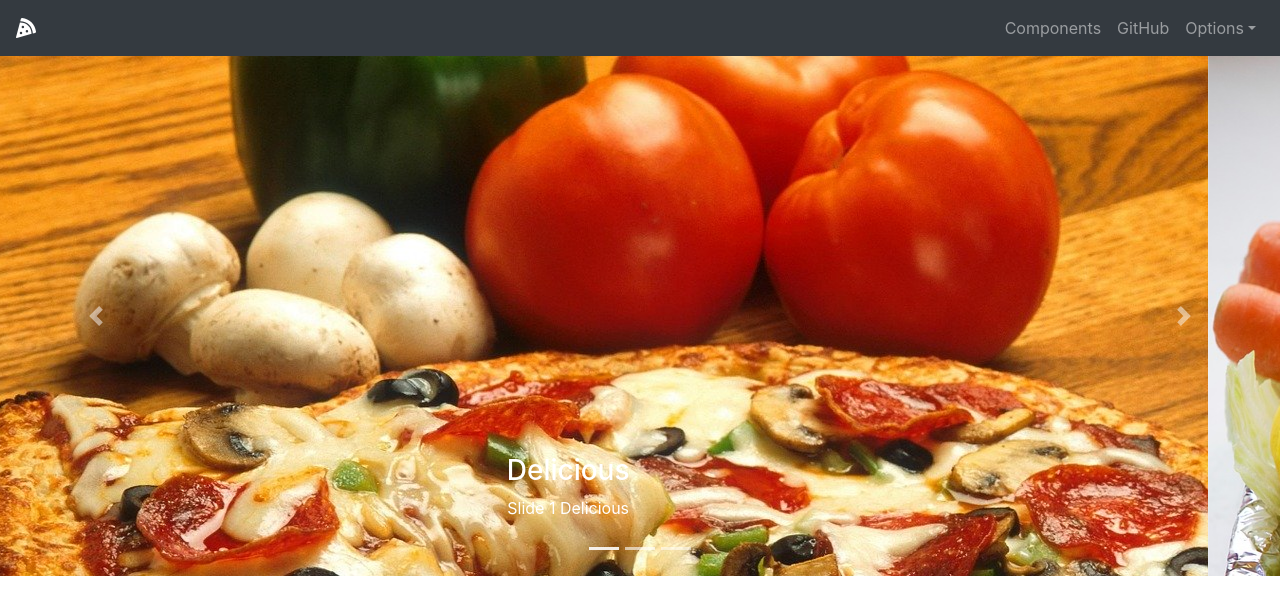
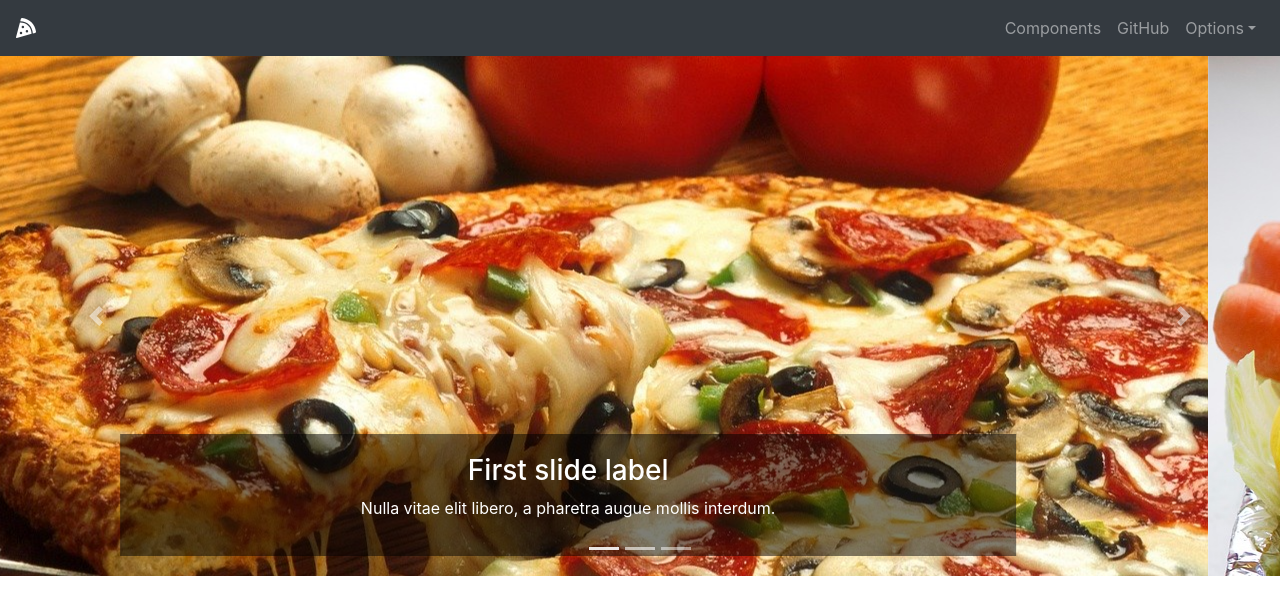
Before and after one commit to haiqingwang1005/pizza-web, a Next.js app: page /welcome in a window 1280 px wide. Shown: the top 614 px of the page. Built offline with nearby package versions, Linux system fonts and the light colour scheme.

Commit message:
Fix Carousel pictures

```diff
--- a/pages/welcome.js
+++ b/pages/welcome.js
@@ -1,6 +1,8 @@
 import PizzaNav from "../widget/nav";
 import React from "react";
 import { UncontrolledCarousel } from 'reactstrap';
+import '../public/css/style.css'
+import {Carousel} from "react-bootstrap";
 
 const items = [
     {
@@ -30,7 +32,38 @@
     return (
         <div>
             <PizzaNav/>
-            <UncontrolledCarousel items={items}/>
+            <Carousel>
+                <Carousel.Item style={{"background-image": "url(images/pizza.jpg)"}}>
+                    <Carousel.Caption className={"d-none d-md-block"}>
+                        <h3>First slide label</h3>
+                        <p>Nulla vitae elit libero, a pharetra augue mollis interdum.</p>
+                    </Carousel.Caption>
+                </Carousel.Item>
+                <Carousel.Item>
+                    <img
+                        className="d-block w-100"
+                        src={"images/vege_meat.jpg"}
+                        alt="Third slide"
+                    />
+
+                    <Carousel.Caption className={"d-none d-md-block"}>
+                        <h3>Second slide label</h3>
+                        <p>Lorem ipsum dolor sit amet, consectetur adipiscing elit.</p>
+                    </Carousel.Caption>
+                </Carousel.Item>
+                <Carousel.Item>
+                    <img
+                        className="d-block w-100"
+                        src={"images/dough.jpg"}
+                        alt="Third slide"
+                    />
+
+                    <Carousel.Caption className={"d-none d-md-block"}>
+                        <h3>Third slide label</h3>
+                        <p>Praesent commodo cursus magna, vel scelerisque nisl consectetur.</p>
+                    </Carousel.Caption>
+                </Carousel.Item>
+            </Carousel>
         </div>
     );
 }
--- a/public/css/style.css
+++ b/public/css/style.css
@@ -192,3 +192,8 @@
         color: #777;
     }
 }
+
+/* carousel-caption */
+.carousel-caption {
+    background: rgba(1, 0, 0, 0.5);
+}
```
Also changed, not shown: 1 other file (tests, documents, lock files or other folders).
